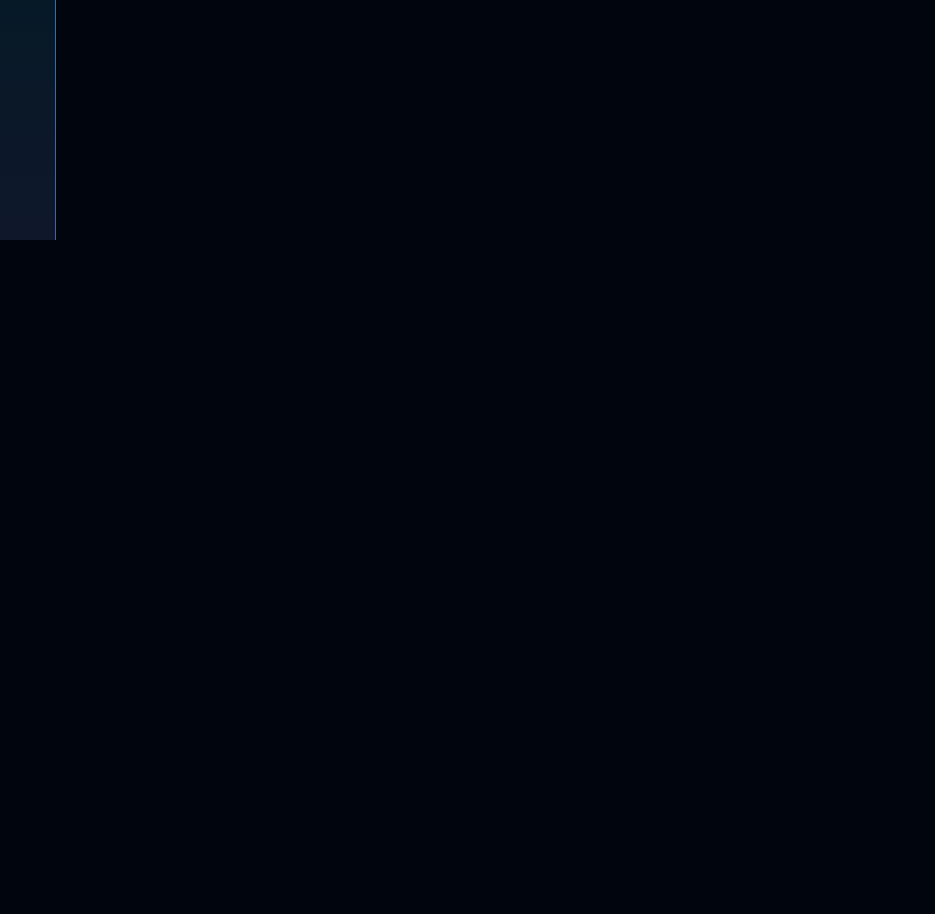
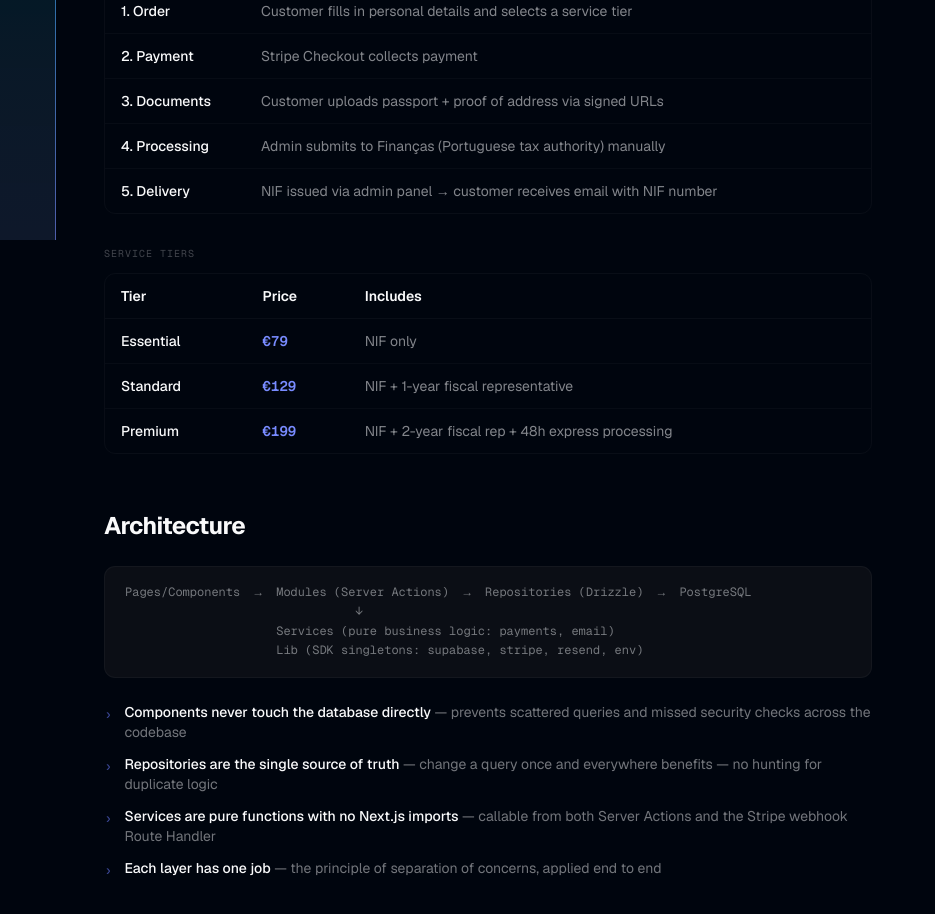
Before and after one commit to davidesambughi/portfolio-03-2026, a Next.js app: page /projects/nif in a window 1280 px wide. Shown: the part 560-1474 px from the top of the page, without its empty margins (0-935 px from the left). Before the commit the page ends 800 px from the top, so only its background shows below. Built offline with nearby package versions, Linux system fonts and the light colour scheme.

Commit message:
feat: add overview and architecture sections to NIF case study

```diff
--- a/src/app/projects/nif/page.tsx
+++ b/src/app/projects/nif/page.tsx
@@ -164,6 +164,97 @@ export default function NifCaseStudy() {
 
               {/* Divider */}
               <div className="h-px bg-border/40 mb-12 animate-fade-in-up [animation-delay:250ms] [animation-fill-mode:both]" />
+
+              {/* ── Overview ── */}
+              <FadeIn className="mb-14">
+                <section aria-labelledby="overview-title">
+                  <h2 id="overview-title" className="text-2xl font-bold text-foreground mb-6 tracking-tight">
+                    What It Does
+                  </h2>
+
+                  {/* Step flow */}
+                  <div className="overflow-x-auto rounded-xl border border-border/40 mb-8">
+                    <table className="w-full text-sm">
+                      <tbody>
+                        {[
+                          ['1. Order', 'Customer fills in personal details and selects a service tier'],
+                          ['2. Payment', 'Stripe Checkout collects payment'],
+                          ['3. Documents', 'Customer uploads passport + proof of address via signed URLs'],
+                          ['4. Processing', 'Admin submits to Finanças (Portuguese tax authority) manually'],
+                          ['5. Delivery', 'NIF issued via admin panel → customer receives email with NIF number'],
+                        ].map(([step, what]) => (
+                          <tr key={step} className="border-b border-border/30 last:border-0 hover:bg-muted/30 transition-colors duration-150">
+                            <td className="px-4 py-3 font-medium text-foreground whitespace-nowrap w-[140px]">{step}</td>
+                            <td className="px-4 py-3 text-muted-foreground/80">{what}</td>
+                          </tr>
+                        ))}
+                      </tbody>
+                    </table>
+                  </div>
+
+                  {/* Service tiers */}
+                  <p className="text-[10px] font-mono uppercase tracking-widest text-muted-foreground/40 mb-3">
+                    Service Tiers
+                  </p>
+                  <div className="overflow-x-auto rounded-xl border border-border/40">
+                    <table className="w-full text-sm">
+                      <thead>
+                        <tr className="border-b border-border/40">
+                          <th className="px-4 py-3 text-left font-semibold text-foreground">Tier</th>
+                          <th className="px-4 py-3 text-left font-semibold text-foreground">Price</th>
+                          <th className="px-4 py-3 text-left font-semibold text-foreground">Includes</th>
+                        </tr>
+                      </thead>
+                      <tbody>
+                        {[
+                          ['Essential', '€79', 'NIF only'],
+                          ['Standard', '€129', 'NIF + 1-year fiscal representative'],
+                          ['Premium', '€199', 'NIF + 2-year fiscal rep + 48h express processing'],
+                        ].map(([tier, price, includes]) => (
+                          <tr key={tier} className="border-b border-border/30 last:border-0 hover:bg-muted/30 transition-colors duration-150">
+                            <td className="px-4 py-3 font-medium text-foreground">{tier}</td>
+                            <td className="px-4 py-3 font-mono text-primary font-semibold">{price}</td>
+                            <td className="px-4 py-3 text-muted-foreground/80">{includes}</td>
+                          </tr>
+                        ))}
+                      </tbody>
+                    </table>
+                  </div>
+                </section>
+              </FadeIn>
+
+              {/* ── Architecture ── */}
+              <FadeIn delay={0.05} className="mb-14">
+                <section aria-labelledby="architecture-title">
+                  <h2 id="architecture-title" className="text-2xl font-bold text-foreground mb-6 tracking-tight">
+                    Architecture
+                  </h2>
+
+                  <pre className="bg-muted/30 border border-border/40 rounded-xl px-5 py-4 font-mono text-xs text-muted-foreground/70 overflow-x-auto mb-6 leading-relaxed">
+{`Pages/Components  →  Modules (Server Actions)  →  Repositories (Drizzle)  →  PostgreSQL
+                                ↓
+                     Services (pure business logic: payments, email)
+                     Lib (SDK singletons: supabase, stripe, resend, env)`}
+                  </pre>
+
+                  <ul className="space-y-3">
+                    {[
+                      ['Components never touch the database directly', 'prevents scattered queries and missed security checks across the codebase'],
+                      ['Repositories are the single source of truth', 'change a query once and everywhere benefits — no hunting for duplicate logic'],
+                      ['Services are pure functions with no Next.js imports', 'callable from both Server Actions and the Stripe webhook Route Handler'],
+                      ['Each layer has one job', 'the principle of separation of concerns, applied end to end'],
+                    ].map(([point, detail]) => (
+                      <li key={point} className="flex items-start gap-3 text-sm">
+                        <span className="font-mono text-primary/50 shrink-0 mt-0.5">›</span>
+                        <span>
+                          <span className="text-foreground font-medium">{point}</span>
+                          <span className="text-muted-foreground/70"> — {detail}</span>
+                        </span>
+                      </li>
+                    ))}
+                  </ul>
+                </section>
+              </FadeIn>
             </div>
           </div>
         </div>
```
